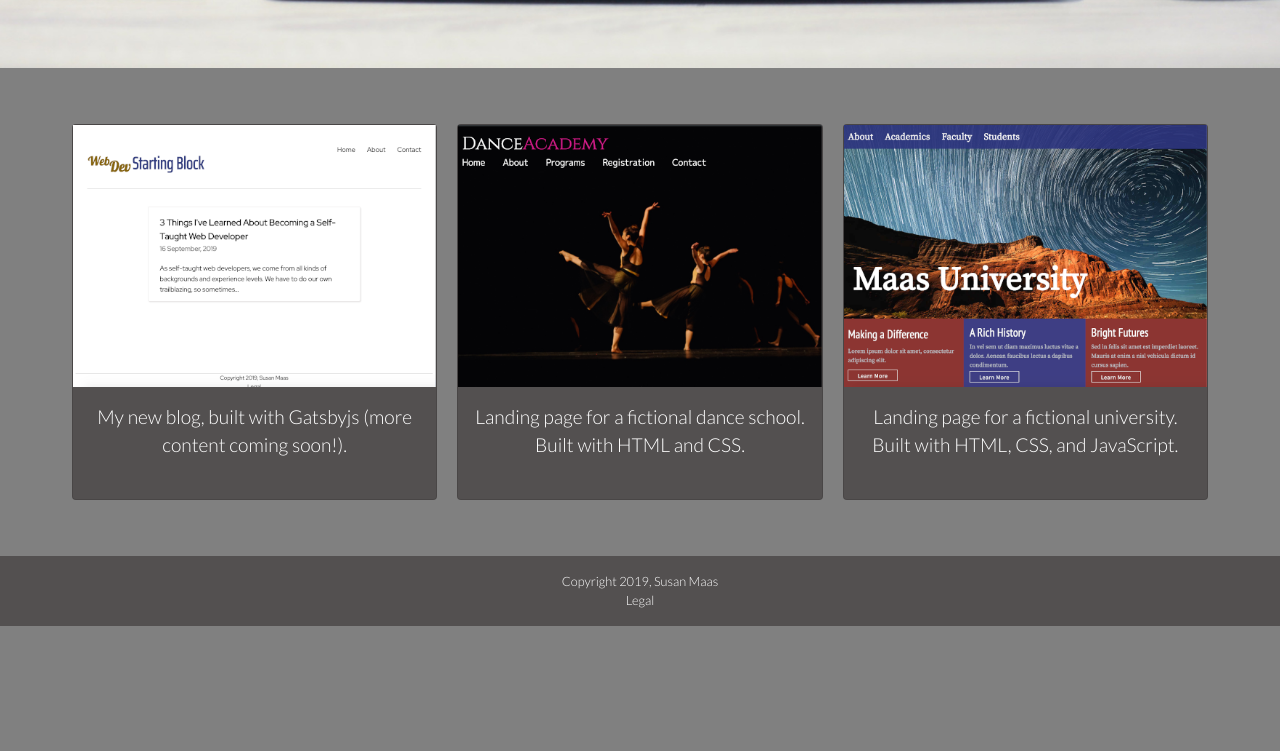
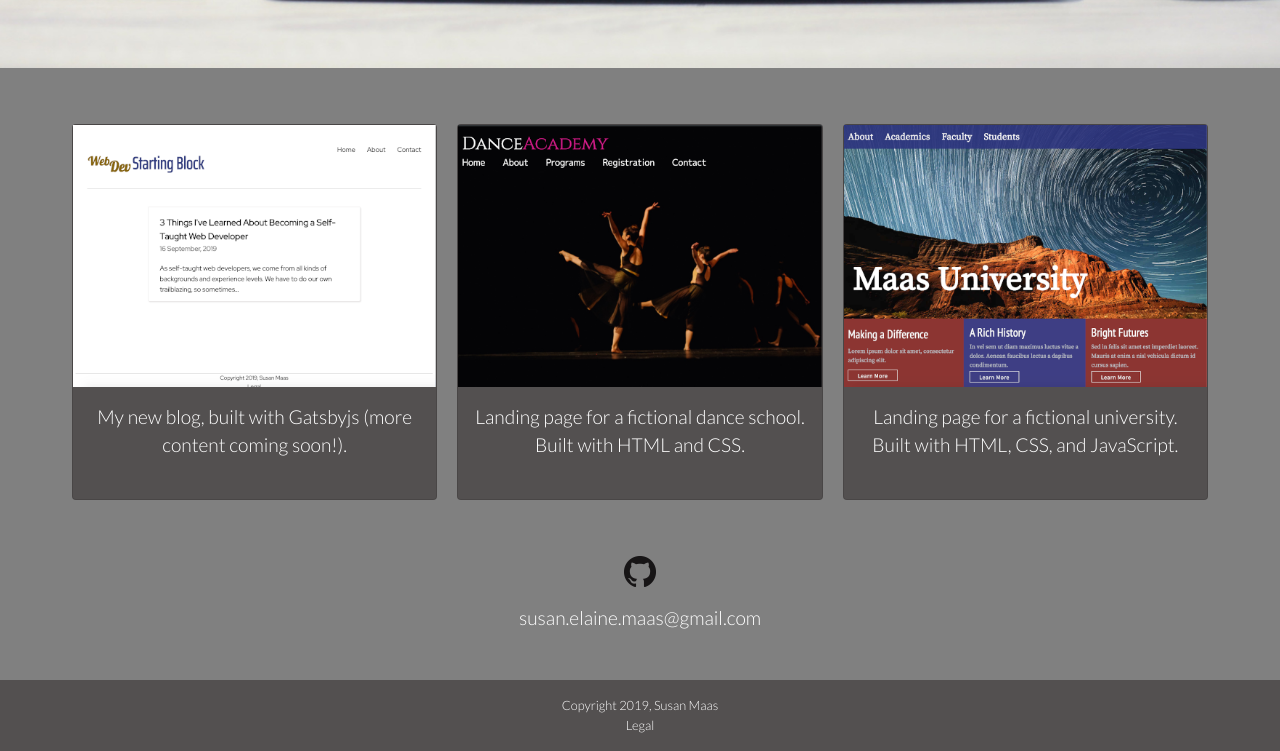
Before and after one commit to susanmaas/susanmaasportfolio, a website: page dist/index.html in a window 1280 px wide. Shown: the part 732-1483 px from the top of the page. Before the commit the page ends 1358 px from the top, so only its background shows below. Drawn offline with nearby package versions, Linux system fonts and the light colour scheme.

Commit message:
Add Github mark and contact.

```diff
--- a/dist/index.html
+++ b/dist/index.html
@@ -24,13 +24,19 @@
     </header>
     <main>
         <div id="wrapper">
-
            <a href="https://www.webdevstartingblock.com"><div class="card"><img src="images/WebDevStartingBlockscreenshot.png" alt="Web Dev Starting Block blog landing page"><div class="cardText"><p>My new blog, built with Gatsbyjs (more content coming soon!).</p></div></div></a>
 
            <a href="https://susanmaas.github.io/dance-school"><div class="card"><img src="images/DanceSchoolscreenshot.png" alt="Dance School landing page"><div class="cardText"><p>Landing page for a fictional dance school. Built with HTML and CSS.</p></div></div></a>
 
            <a href="https://susanmaas.github.io/maas-university"><div class="card"><img src="images/MaasUniversityscreenshot.png" alt="Maas University landing page"><div class="cardText"><p>Landing page for a fictional university. Built with HTML, CSS, and JavaScript.</p></div></div></a>
         </div>
+        <div class="socialMedia">
+            <a href="https://github.com/susanmaas"><img src="images/GitHub-Mark-32px.png" class="githubMark"></a>
+        </div>
+        <div class="contact">
+            <a href="mailto:susan.elaine.maas@gmail.com">susan.elaine.maas@gmail.com</a>
+        </div>
+
     </main>
     <footer>
         <small>Copyright 2019, Susan Maas</small>
--- a/dist/styles.css
+++ b/dist/styles.css
@@ -148,6 +148,24 @@ a:hover {
     }
 }
 
+.socialMedia, .contact {
+    text-align: center;
+}
+
+.contact {
+margin-top: 1rem;
+margin-bottom: 3rem;
+}
+
+.contact a {
+    font-size: 1.2rem;
+}
+
+.githubMark {
+    max-width: 32px;
+    height: auto;
+}
+
 .pageLayout {
     padding: 2rem;
 }
```
Also changed, not shown: dist/images/GitHub-Mark-32px.png (added).
